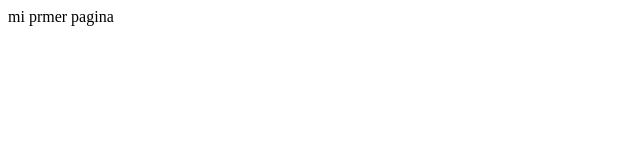
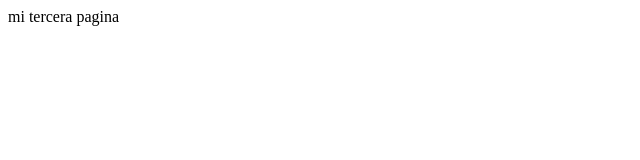
Before and after one commit to javieromarh/test1, a plain HTML site: page index.html in a window 1280 px wide. Shown: the full height of the page, 0-640 px from the left. Drawn offline with Linux system fonts and the light colour scheme.

Commit message:
cuarto commit

```diff
--- a/index.html
+++ b/index.html
@@ -6,6 +6,6 @@
     <title>Document</title>
 </head>
 <body>
-    mi prmer pagina
+    mi tercera pagina
 </body>
 </html>
```
